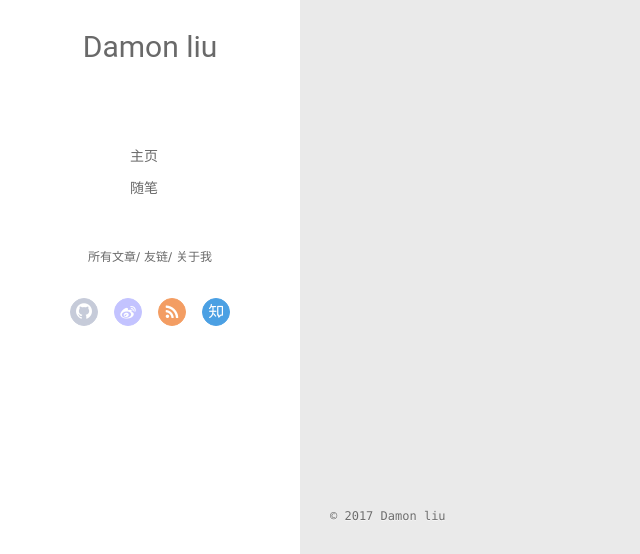
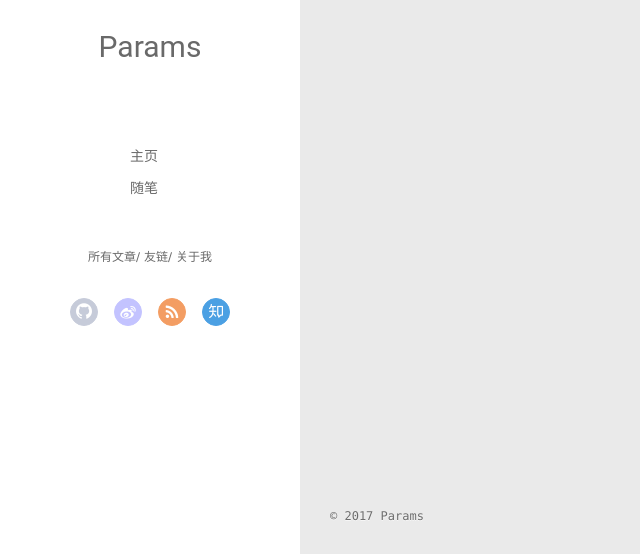
Before and after one commit to damonliu1991/damonliu1991.github.io, a plain HTML site: page archives/index.html in a window 1280 px wide. Shown: the part 243-797 px from the top of the page, 0-640 px from the left. Drawn offline with Linux system fonts and the light colour scheme; no server answers.

Commit message:
Site updated: 2017-02-27 20:42:12

```diff
--- a/archives/index.html
+++ b/archives/index.html
@@ -5,12 +5,12 @@
 
   <meta name="renderer" content="webkit">
   <meta http-equiv="X-UA-Compatible" content="IE=edge" >
-  <link rel="dns-prefetch" href="http://vansociet.com">
+  <link rel="dns-prefetch" href="http://yoursite.com">
   <title>Archives | 幻社</title>
   <meta name="viewport" content="width=device-width, initial-scale=1, maximum-scale=1">
   <meta property="og:type" content="website">
 <meta property="og:title" content="幻社">
-<meta property="og:url" content="http://vansociet.com/archives/index.html">
+<meta property="og:url" content="http://yoursite.com/archives/index.html">
 <meta property="og:site_name" content="幻社">
 <meta name="twitter:card" content="summary">
 <meta name="twitter:title" content="幻社">
@@ -45,7 +45,7 @@
 			<img src="null" class="js-avatar">
 		</a>
 		<hgroup>
-		  <h1 class="header-author"><a href="/">Damon liu</a></h1>
+		  <h1 class="header-author"><a href="/">Params</a></h1>
 		</hgroup>
 
 
@@ -103,7 +103,7 @@
 				<img src="null" class="js-avatar">
 			</div>
 			<hgroup>
-			  <h1 class="header-author js-header-author">Damon liu</h1>
+			  <h1 class="header-author js-header-author">Params</h1>
 			</hgroup>
 
 
@@ -201,7 +201,7 @@
   <div class="outer">
     <div id="footer-info">
     	<div class="footer-left">
-    		&copy; 2017 Damon liu
+    		&copy; 2017 Params
     	</div>
       	<div class="footer-right">
       		<a href="http://hexo.io/" target="_blank">Hexo</a>  Theme <a href="https://github.com/litten/hexo-theme-yilia" target="_blank">Yilia</a> by Litten
```
Also changed, not shown: 2017/02/27/hello-world/index.html (+6 -6 lines), archives/2017/02/index.html (+5 -5 lines), archives/2017/index.html (+5 -5 lines), index.html (+5 -5 lines).
